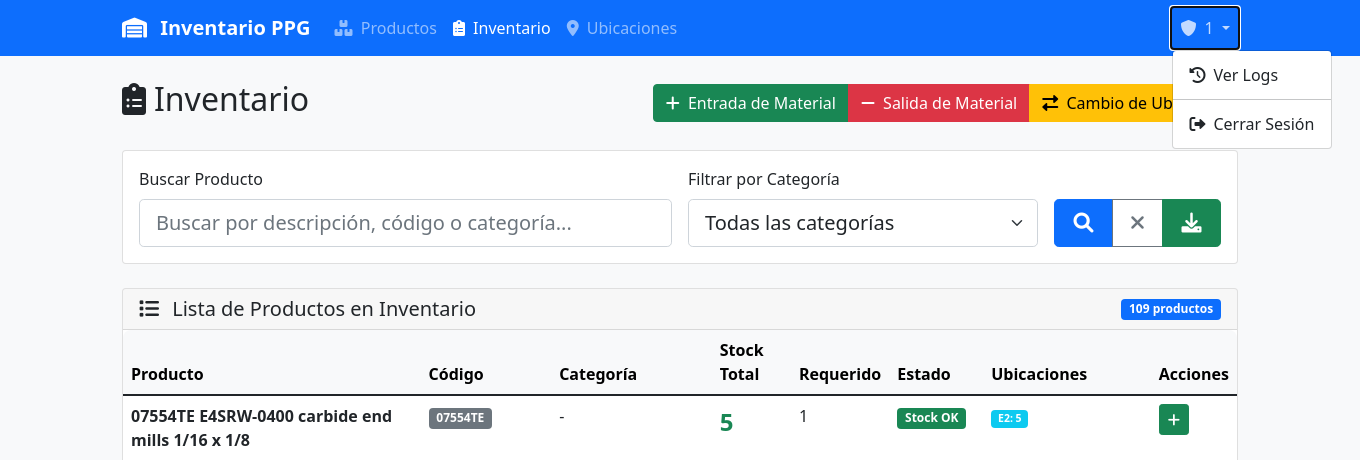
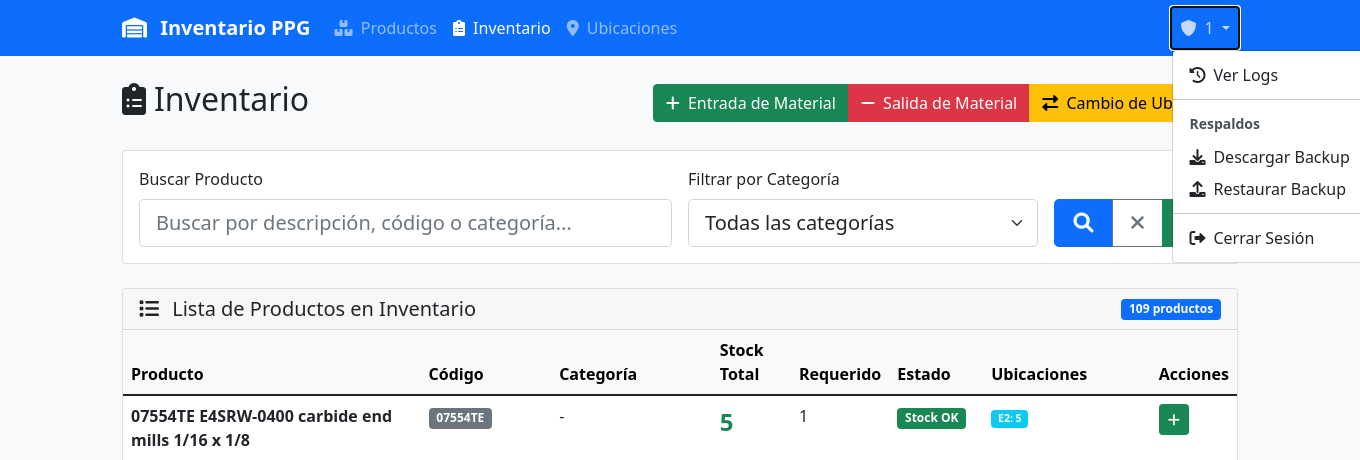
Before and after one commit to luisrlppg/inventory-PPG, a Flask app: page /inventario in a window 1360 px wide, after a click that opens the changed part. Shown: the top 460 px of the page. Run offline with Flask 3, Linux system fonts and the light colour scheme; a user stored in the database is signed in; data comes from the database, SQL or seed files in the repository; both versions use the stored data as it was after the commit.

Commit message:
feat: Add backup and restore functionality for database
Admin Backup System:
- Add backup/restore options to admin dropdown menu
- Download backup: Creates timestamped database copies
- Restore backup: Upload and replace database with validation
- Admin-only access with proper authentication

Backup Features:
- Automatic timestamped filenames (inventario_backup_YYYYMMDD_HHMMSS.db)
- Temporary file handling with cleanup
- Direct database file download
- Complete operation logging for audit trail

Restore Features:
- File upload modal with danger warnings
- Pre-restore safety backup creation
- Database validation (SQLite format + required tables)
- Confirmation checkbox to prevent accidental restores
- Optional reason field for documentation

Security & Safety:
- Admin authentication required for all operations
- File size limits (100MB max)
- File extension validation (.db only)
- Secure filename handling
- Database integrity checks before restore
- Automatic cleanup of temporary files

Error Handling:
- File too large error handler (413)
- Invalid file format detection
- Database corruption protection
- Clear user feedback for all error conditions

UI Improvements:
- Enhanced admin dropdown with organized sections
- Professional modal design with danger styling
- Progress feedback and confirmation messages
- Responsive file upload interface

```diff
--- a/app.py
+++ b/app.py
@@ -1,4 +1,4 @@
-from flask import Flask, render_template, request, jsonify, redirect, url_for, flash, session, make_response
+from flask import Flask, render_template, request, jsonify, redirect, url_for, flash, session, make_response, send_file
 import sqlite3
 import os
 import hashlib
@@ -6,11 +6,15 @@ import secrets
 import logging
 import csv
 import io
+import shutil
+import tempfile
 from datetime import datetime, timedelta
 from functools import wraps
+from werkzeug.utils import secure_filename
 
 app = Flask(__name__)
 app.secret_key = 'tu_clave_secreta_aqui'
+app.config['MAX_CONTENT_LENGTH'] = 100 * 1024 * 1024  # 100MB max file size
 
 # Configuración de logging
 logging.basicConfig(
@@ -906,6 +910,124 @@ def eliminar_ubicacion(id):
 
     return redirect(url_for('ubicaciones'))
 
+@app.route('/admin/backup/descargar')
+@require_admin
+def descargar_backup():
+    """Descargar backup de la base de datos"""
+    try:
+        # Crear nombre del archivo con timestamp
+        timestamp = datetime.now().strftime('%Y%m%d_%H%M%S')
+        backup_filename = f'inventario_backup_{timestamp}.db'
+
+        # Crear copia temporal de la base de datos
+        temp_dir = tempfile.gettempdir()
+        temp_backup_path = os.path.join(temp_dir, backup_filename)
+
+        # Copiar la base de datos actual
+        shutil.copy2(DATABASE, temp_backup_path)
+
+        # Log de la operación
+        log_admin_operation(
+            operation_type='BACKUP_DOWNLOAD',
+            description=f'Backup descargado: {backup_filename}'
+        )
+
+        # Enviar archivo y eliminar temporal después
+        def remove_file(response):
+            try:
+                os.remove(temp_backup_path)
+            except Exception:
+                pass
+            return response
+
+        return send_file(
+            temp_backup_path,
+            as_attachment=True,
+            download_name=backup_filename,
+            mimetype='application/octet-stream'
+        )
+
+    except Exception as e:
+        flash(f'Error al crear backup: {str(e)}', 'error')
+        logging.error(f"Error creating backup: {str(e)}")
+        return redirect(url_for('inventario'))
+
+@app.route('/admin/backup/restaurar', methods=['POST'])
+@require_admin
+def restaurar_backup():
+    """Restaurar base de datos desde backup"""
+    try:
+        # Verificar que se subió un archivo
+        if 'backup_file' not in request.files:
+            flash('No se seleccionó ningún archivo', 'error')
+            return redirect(url_for('inventario'))
+
+        file = request.files['backup_file']
+        motivo = request.form.get('motivo', 'Sin motivo especificado')
+
+        if file.filename == '':
+            flash('No se seleccionó ningún archivo', 'error')
+            return redirect(url_for('inventario'))
+
+        # Verificar extensión del archivo
+        if not file.filename.lower().endswith('.db'):
+            flash('El archivo debe tener extensión .db', 'error')
+            return redirect(url_for('inventario'))
+
+        # Crear backup de seguridad antes de restaurar
+        timestamp = datetime.now().strftime('%Y%m%d_%H%M%S')
+        backup_before_restore = f'inventario_before_restore_{timestamp}.db'
+        shutil.copy2(DATABASE, backup_before_restore)
+
+        # Guardar archivo temporal
+        temp_dir = tempfile.gettempdir()
+        temp_filename = secure_filename(file.filename)
+        temp_path = os.path.join(temp_dir, temp_filename)
+        file.save(temp_path)
+
+        # Verificar que el archivo es una base de datos SQLite válida
+        try:
+            test_conn = sqlite3.connect(temp_path)
+            # Verificar que tiene las tablas principales
+            cursor = test_conn.cursor()
+            cursor.execute("SELECT name FROM sqlite_master WHERE type='table' AND name='productos'")
+            if not cursor.fetchone():
+                raise Exception("El archivo no parece ser un backup válido del sistema")
+            test_conn.close()
+        except Exception as e:
+            os.remove(temp_path)
+            flash(f'El archivo no es un backup válido: {str(e)}', 'error')
+            return redirect(url_for('inventario'))
+
+        # Cerrar todas las conexiones existentes (importante para evitar locks)
+        # Esto se hace reemplazando el archivo directamente
+
+        # Reemplazar la base de datos actual
+        shutil.copy2(temp_path, DATABASE)
+
+        # Limpiar archivo temporal
+        os.remove(temp_path)
+
+        # Log de la operación (usando nueva base de datos)
+        log_admin_operation(
+            operation_type='BACKUP_RESTORE',
+            description=f'Base de datos restaurada desde {file.filename}. Motivo: {motivo}. Backup previo guardado como: {backup_before_restore}'
+        )
+
+        flash(f'Base de datos restaurada exitosamente desde {file.filename}. Se creó un backup de seguridad: {backup_before_restore}', 'success')
+
+    except Exception as e:
+        flash(f'Error al restaurar backup: {str(e)}', 'error')
+        logging.error(f"Error restoring backup: {str(e)}")
+
+    return redirect(url_for('inventario'))
+
+@app.errorhandler(413)
+def too_large(e):
+    """Handle file too large error"""
+    flash('El archivo es demasiado grande. Tamaño máximo permitido: 100MB', 'error')
+    return redirect(url_for('inventario'))
+
 @app.route('/exportar/productos')
 def exportar_productos():
     """Exportar productos filtrados a CSV"""
--- a/templates/base.html
+++ b/templates/base.html
@@ -44,6 +44,16 @@
         .btn-group .btn-warning:hover {
             background-color: #e0a800;
             border-color: #d39e00;
+        }
+        .dropdown-header {
+            font-weight: 600;
+            color: #495057;
+        }
+        .modal-header.bg-danger {
+            border-bottom: 1px solid #dc3545;
+        }
+        .btn-close-white {
+            filter: invert(1) grayscale(100%) brightness(200%);
         }
     </style>
 </head>
@@ -94,6 +104,14 @@
                                 <i class="fas fa-history me-2"></i>Ver Logs
                             </a></li>
                             <li><hr class="dropdown-divider"></li>
+                            <li><h6 class="dropdown-header">Respaldos</h6></li>
+                            <li><a class="dropdown-item" href="{{ url_for('descargar_backup') }}">
+                                <i class="fas fa-download me-2"></i>Descargar Backup
+                            </a></li>
+                            <li><a class="dropdown-item" href="#" data-bs-toggle="modal" data-bs-target="#restaurarBackupModal">
+                                <i class="fas fa-upload me-2"></i>Restaurar Backup
+                            </a></li>
+                            <li><hr class="dropdown-divider"></li>
                             <li><a class="dropdown-item" href="{{ url_for('admin_logout') }}">
                                 <i class="fas fa-sign-out-alt me-2"></i>Cerrar Sesión
                             </a></li>
@@ -128,6 +146,64 @@
         {% block content %}{% endblock %}
     </div>
 
+    <!-- Modal para restaurar backup (solo administradores) -->
+    {% if session.admin_username %}
+    <div class="modal fade" id="restaurarBackupModal" tabindex="-1">
+        <div class="modal-dialog">
+            <div class="modal-content">
+                <div class="modal-header bg-danger text-white">
+                    <h5 class="modal-title">
+                        <i class="fas fa-exclamation-triangle me-2"></i>
+                        Restaurar Backup - PELIGRO
+                    </h5>
+                    <button type="button" class="btn-close btn-close-white" data-bs-dismiss="modal"></button>
+                </div>
+                <form method="POST" action="{{ url_for('restaurar_backup') }}" enctype="multipart/form-data">
+                    <div class="modal-body">
+                        <div class="alert alert-danger">
+                            <i class="fas fa-exclamation-triangle me-2"></i>
+                            <strong>¡ADVERTENCIA!</strong> Esta operación reemplazará completamente la base de datos actual.
+                            <br><strong>Todos los datos actuales se perderán permanentemente.</strong>
+                        </div>
+
+                        <div class="mb-3">
+                            <label for="backup_file" class="form-label">
+                                <i class="fas fa-file-database me-1"></i>
+                                Seleccionar archivo de backup (.db)
+                            </label>
+                            <input type="file" class="form-control" id="backup_file" name="backup_file"
+                                   accept=".db" required>
+                            <div class="form-text">Solo archivos .db generados por este sistema</div>
+                        </div>
+
+                        <div class="mb-3">
+                            <div class="form-check">
+                                <input class="form-check-input" type="checkbox" id="confirmar_restauracion" required>
+                                <label class="form-check-label text-danger" for="confirmar_restauracion">
+                                    <strong>Confirmo que entiendo que esta acción eliminará todos los datos actuales</strong>
+                                </label>
+                            </div>
+                        </div>
+
+                        <div class="mb-3">
+                            <label for="motivo_restauracion" class="form-label">Motivo de la restauración</label>
+                            <textarea class="form-control" id="motivo_restauracion" name="motivo" rows="2"
+                                      placeholder="Ej: Recuperación después de error, restauración de backup programado..."></textarea>
+                        </div>
+                    </div>
+                    <div class="modal-footer">
+                        <button type="button" class="btn btn-secondary" data-bs-dismiss="modal">Cancelar</button>
+                        <button type="submit" class="btn btn-danger" id="btn_restaurar" disabled>
+                            <i class="fas fa-upload me-1"></i>
+                            Restaurar Backup
+                        </button>
+                    </div>
+                </form>
+            </div>
+        </div>
+    </div>
+    {% endif %}
+
     <script src="https://cdn.jsdelivr.net/npm/bootstrap@5.1.3/dist/js/bootstrap.bundle.min.js"></script>
     <script src="https://code.jquery.com/jquery-3.6.0.min.js"></script>
 
@@ -156,6 +232,18 @@
                 form.submit();
             }
         }
+
+        // Control del modal de restauración
+        document.addEventListener('DOMContentLoaded', function() {
+            const confirmarCheck = document.getElementById('confirmar_restauracion');
+            const btnRestaurar = document.getElementById('btn_restaurar');
+
+            if (confirmarCheck && btnRestaurar) {
+                confirmarCheck.addEventListener('change', function() {
+                    btnRestaurar.disabled = !this.checked;
+                });
+            }
+        });
     </script>
 
     {% block scripts %}{% endblock %}
```
Also changed, not shown: inventario.db.
